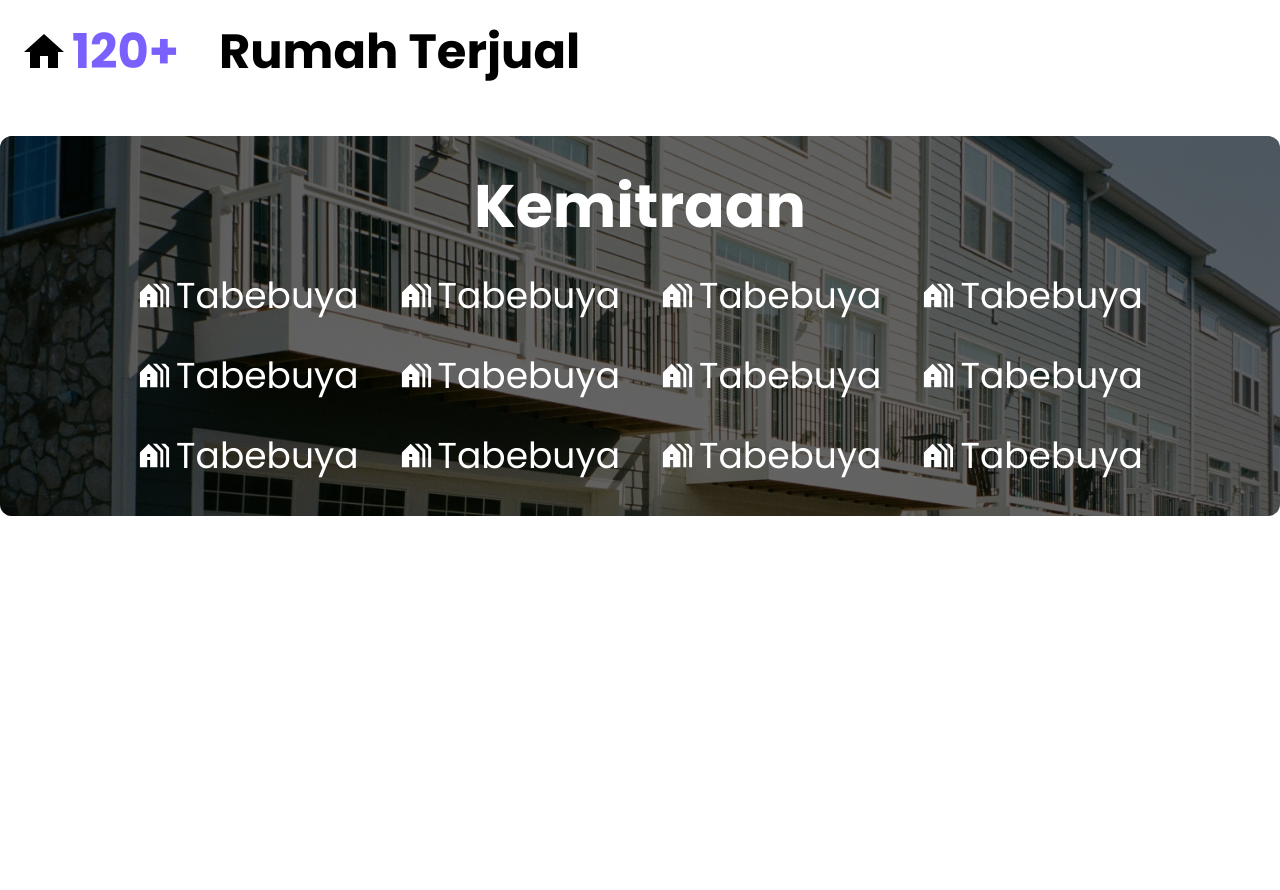
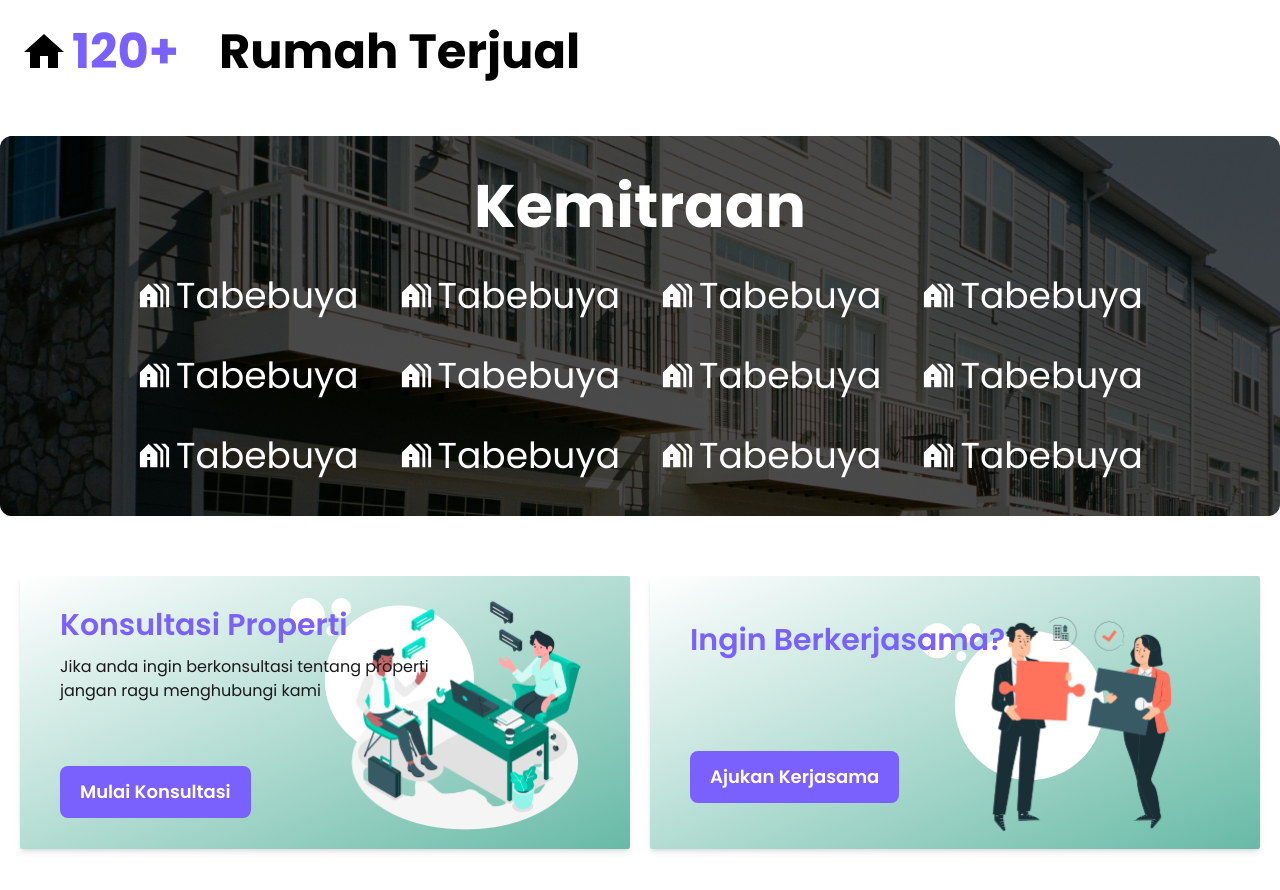
Before and after one commit to zaenzel/abahPro, a React (Vite) app: page / in a window 1280 px wide. Shown: the part 1322-2212 px from the top of the page. After the commit the page ends 2191 px from the top, so only its background shows below. Built offline with nearby package versions, Linux system fonts and the light colour scheme.

Commit message:
add card offer

```diff
--- /dev/null
+++ b/src/components/card/card-offer/CardOffer.jsx
@@ -0,0 +1,26 @@
+import Button from "../../button/Button";
+import "./cardOffer.css";
+
+const CardOffer = ({ image, title, desc, buttonText }) => {
+  return (
+    <div className="container-cardOffer">
+      <div className="wrap-cardOffer">
+        <div className="desc-offer">
+          <div className="text-cardOffer">
+            <h1>{title}</h1>
+            {desc && (
+              <p>
+                Jika anda ingin berkonsultasi tentang properti
+                <br /> jangan ragu menghubungi kami
+              </p>
+            )}
+          </div>
+          <Button word={buttonText} customStyle={`btn-offer`} />
+        </div>
+        <img src={image} alt="" className="image-cardOffer" width={300} as="svg" />
+      </div>
+    </div>
+  );
+};
+
+export default CardOffer;
--- /dev/null
+++ b/src/components/card/card-offer/cardOffer.css
@@ -0,0 +1,31 @@
+.container-cardOffer {
+    @apply bg-gradient-to-br from-white to-[#67BAA6] rounded-sm shadow-md
+}
+
+.wrap-cardOffer {
+    @apply relative flex justify-end px-10 py-3
+}
+
+.desc-offer {
+    @apply absolute top-0 left-5 sm:left-10 h-full flex flex-col justify-around
+}
+
+.text-cardOffer {
+    @apply space-y-3
+}
+
+.text-cardOffer h1 {
+    @apply text-2xl sm:text-3xl font-semibold text-color-sekunder
+}
+
+.text-cardOffer p{
+    @apply hidden sm:block text-color-19191A
+}
+
+.image-cardOffer {
+    @apply self-end
+}
+
+.btn-offer {
+    @apply w-fit py-2 sm:py-3 px-4 sm:px-5 rounded-lg bg-color-sekunder text-sm sm:text-lg text-white font-semibold hover:bg-opacity-90
+}
--- /dev/null
+++ b/src/components/section/offer/Offer.jsx
@@ -0,0 +1,27 @@
+import CardOffer from "../../card/card-offer/CardOffer";
+import "./offer.css";
+import consultation from "/images/consultation.svg";
+import coorporation from "/images/coorporation.svg";
+
+const Offer = () => {
+  return (
+    <div className="container-offer">
+      <div className="wrap-offer">
+        <CardOffer
+          image={consultation}
+          title={"Konsultasi Properti"}
+          desc={true}
+          buttonText={"Mulai Konsultasi"}
+        />
+
+        <CardOffer
+          image={coorporation}
+          title={"Ingin Berkerjasama?"}
+          buttonText={"Ajukan Kerjasama"}
+        />
+      </div>
+    </div>
+  );
+};
+
+export default Offer;
--- /dev/null
+++ b/src/components/section/offer/offer.css
@@ -0,0 +1,3 @@
+.wrap-offer{
+    @apply p-5 grid grid-cols-1 md:grid-cols-2 gap-5
+}
--- a/src/components/section/partnership/partnership.css
+++ b/src/components/section/partnership/partnership.css
@@ -3,7 +3,7 @@
 }
 
 .backdrop{
-    @apply w-full h-full bg-black absolute opacity-60 -z-10 rounded-xl
+    @apply w-full h-full bg-black absolute opacity-70 -z-10 rounded-xl
 }
 
 .wrap-partnerships {
--- a/src/view/home/Home.jsx
+++ b/src/view/home/Home.jsx
@@ -1,5 +1,6 @@
 import React from "react";
 import Intro from "../../components/section/intro/Intro";
+import Offer from "../../components/section/offer/Offer";
 import Partnership from "../../components/section/partnership/Partnership";
 import RecomendPro from "../../components/section/recomend-propety/RecomendPro";
 import Since from "../../components/section/since/Since";
@@ -11,7 +12,7 @@ const Home = () => {
       <RecomendPro />
       <Since />
       <Partnership />
-      <div className="h-screen"></div>
+      <Offer />
     </div>
   );
 };
```
Also changed, not shown: public/images/consultation.svg (added), public/images/coorporation.svg (added).
